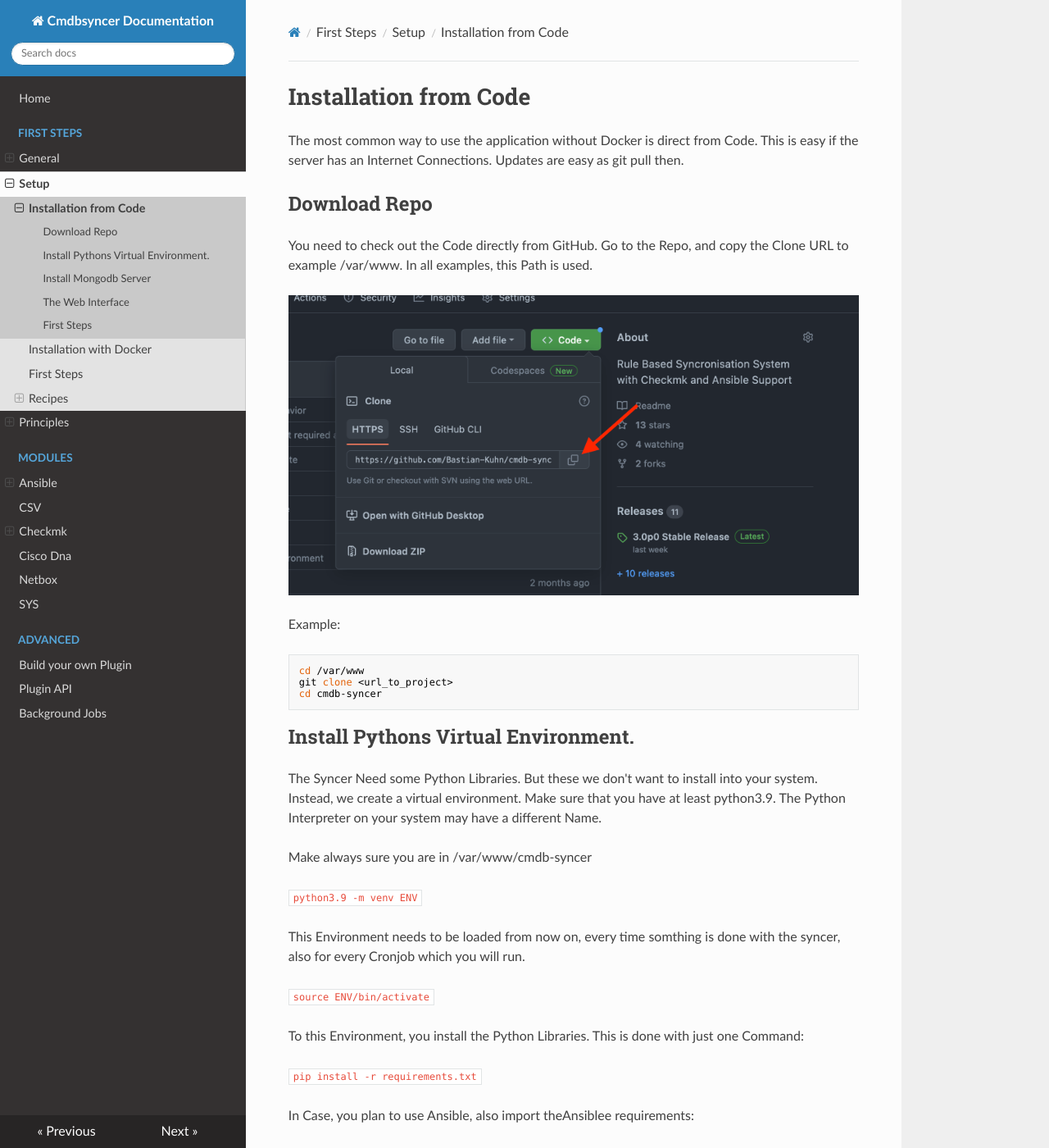
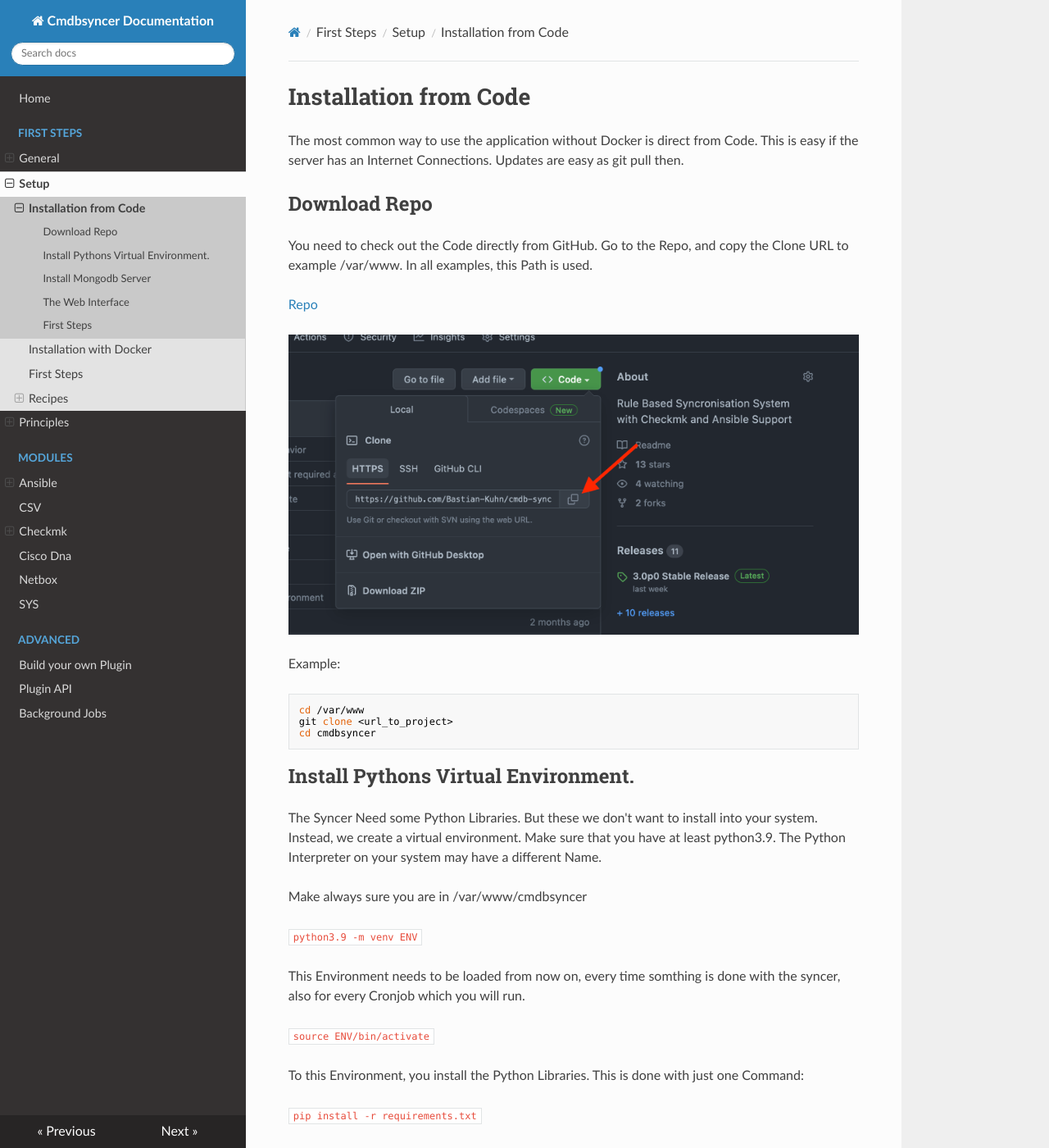
Before and after one commit to kuhn-ruess/cmdbsyncer, an MkDocs documentation site: the page built from docs/basics/setup_code.md, in a window 1280 px wide and 1400 px high. Shown: the whole window at 82% size. Built offline with MkDocs 1.6.1, drawn with Linux system fonts in a browser that asks for light colours; nearby versions of some CDN libraries.

Commit message:
Fixed Syncer Namings

````diff
--- a/docs/basics/setup_code.md
+++ b/docs/basics/setup_code.md
@@ -7,13 +7,15 @@
 ## Download Repo
 You need to check out the Code directly from GitHub.  Go to the Repo, and copy the Clone URL to example /var/www. In all examples, this Path is used.
 
+[Repo](https://github.com/kuhn-ruess/cmdbsyncer)
+
 ![](img/checkout_github.png)
 
 Example:
 ```
 cd /var/www
 git clone <url_to_project>
-cd cmdb-syncer
+cd cmdbsyncer
 ```
 
 
@@ -21,7 +23,7 @@
 The Syncer Need some Python Libraries. But these we don't want to install into your system.
 Instead, we create a virtual environment. Make sure that you have at least python3.9. The Python Interpreter on your system may have a different Name.
 
-Make always sure you are in /var/www/cmdb-syncer
+Make always sure you are in /var/www/cmdbsyncer
 
 `python3.9 -m venv ENV`
 
````
Also changed, not shown: docs/basics/uwsgi_apache.md (+1 -1 lines), 4 other files.
